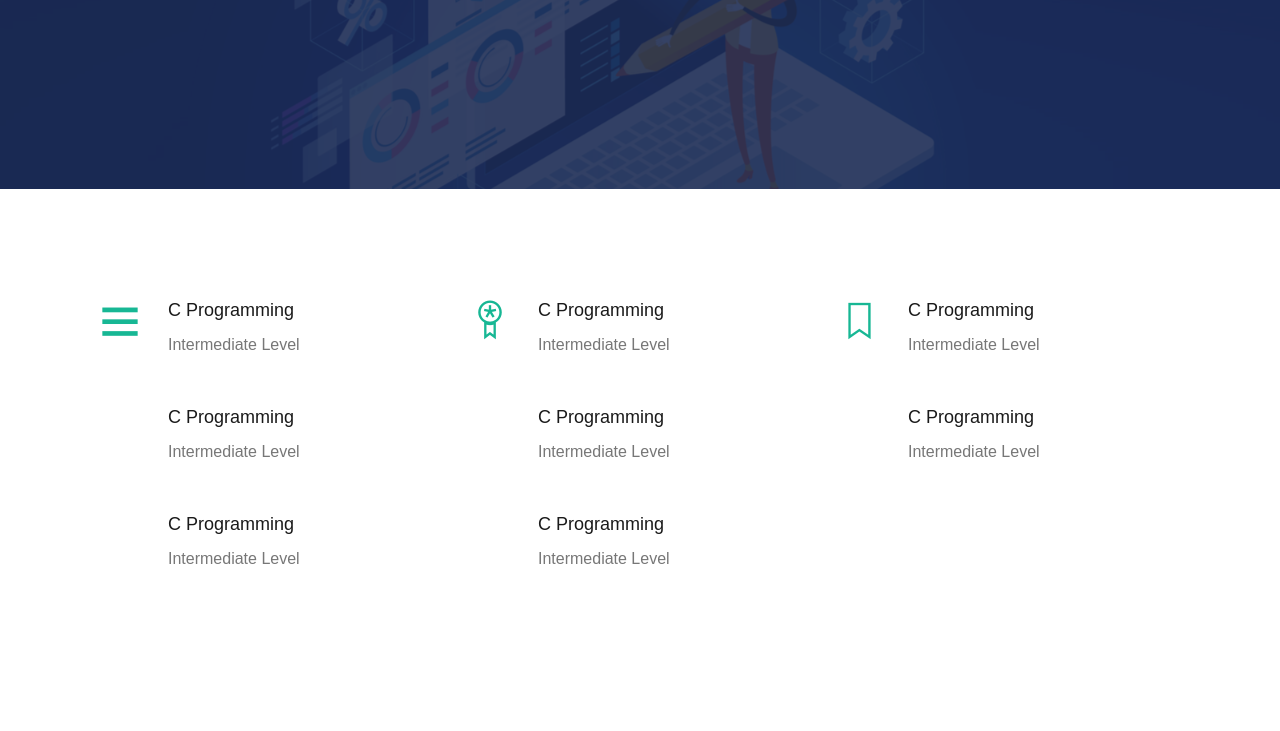
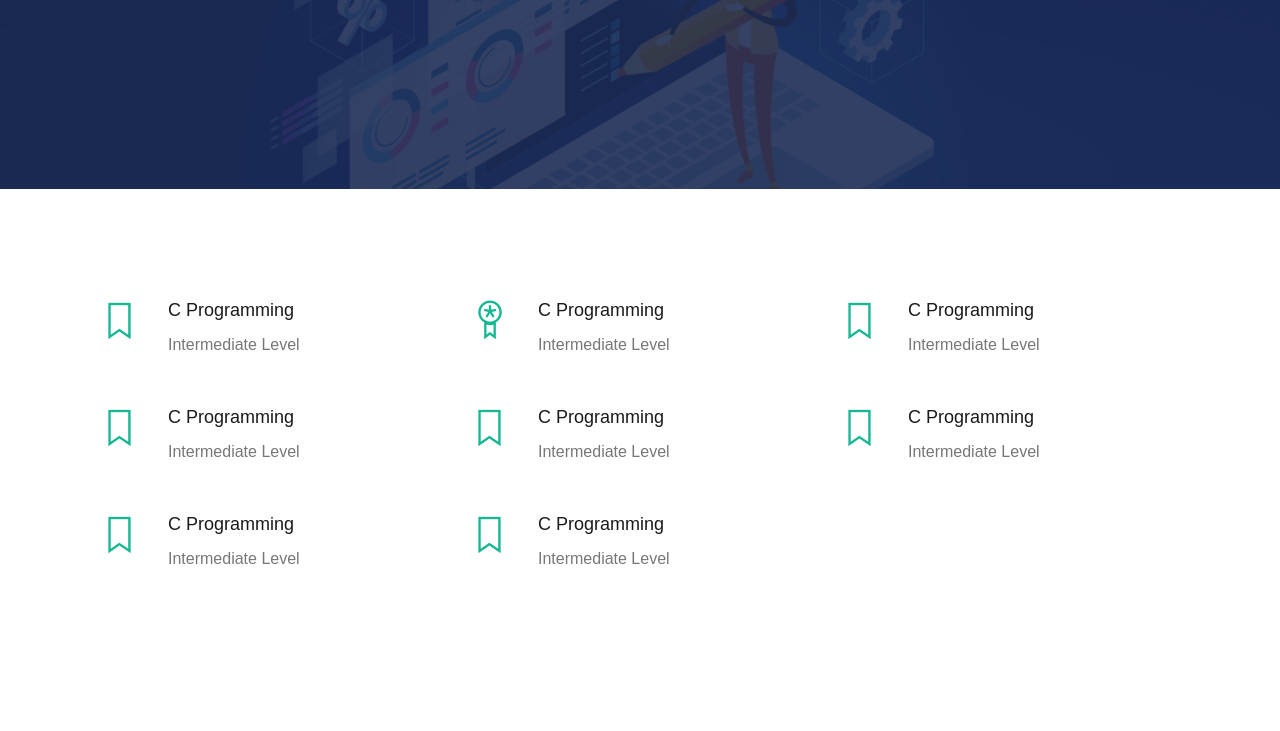
Before and after one commit to shagun14/shagun14.github.io, a plain HTML site: page certifications.html in a window 1280 px wide. Shown: the part 311-1042 px from the top of the page. Drawn offline with Linux system fonts and the light colour scheme; files whose address does not match are found by name.

Commit message:
Update certifications.html

```diff
--- a/certifications.html
+++ b/certifications.html
@@ -92,13 +92,13 @@
 	                         <div class="col-md-4">
 					<div class="feature-left animate-box" data-animate-effect="fadeInLeft">
 						<span class="icon">
-							<i class="ti-menu"></i>
+							<i class="ti-bookmark"></i>
 						</span>
 						<div class="feature-copy">
 							<h3>C Programming</h3>
-							<p>Intermediate Level</p>
+							<p>Intermediate Level<br></p>
 						</div>
-						<br>
+
 					</div>
 				</div>
 		<div class="col-md-4">
@@ -126,55 +126,55 @@
 		<div class="col-md-4">
 					<div class="feature-left animate-box" data-animate-effect="fadeInLeft">
 						<span class="icon">
-							<i class="icon"></i>
+							<i class="ti-bookmark"></i>
 						</span>
 						<div class="feature-copy">
 							<h3>C Programming</h3>
-							<p>Intermediate Level</p>
+							<p>Intermediate Level<br></p>
 						</div>
 					</div>
 				</div>
 		<div class="col-md-4">
 					<div class="feature-left animate-box" data-animate-effect="fadeInLeft">
 						<span class="icon">
-							<i class="icon"></i>
+							<i class="ti-bookmark"></i>
 						</span>
 						<div class="feature-copy">
 							<h3>C Programming</h3>
-							<p>Intermediate Level</p>
+							<p>Intermediate Level<br></p>
 						</div>
 					</div>
 				</div>
 		<div class="col-md-4">
 					<div class="feature-left animate-box" data-animate-effect="fadeInLeft">
 						<span class="icon">
-							<i class="icon"></i>
+							<i class="ti-bookmark"></i>
 						</span>
 						<div class="feature-copy">
 							<h3>C Programming</h3>
-							<p>Intermediate Level</p>
+							<p>Intermediate Level<br></p>
 						</div>
 					</div>
 				</div>
 		<div class="col-md-4">
 					<div class="feature-left animate-box" data-animate-effect="fadeInLeft">
 						<span class="icon">
-							<i class="icon"></i>
+							<i class="ti-bookmark"></i>
 						</span>
 						<div class="feature-copy">
 							<h3>C Programming</h3>
-							<p>Intermediate Level</p>
+							<p>Intermediate Level<br></p>
 						</div>
 					</div>
 				</div>
 		<div class="col-md-4">
 					<div class="feature-left animate-box" data-animate-effect="fadeInLeft">
 						<span class="icon">
-							<i class="icon"></i>
+							<i class="ti-bookmark"></i>
 						</span>
 						<div class="feature-copy">
 							<h3>C Programming</h3>
-							<p>Intermediate Level</p>
+							<p>Intermediate Level<br></p>
 						</div>
 					</div>
 				</div>
```
